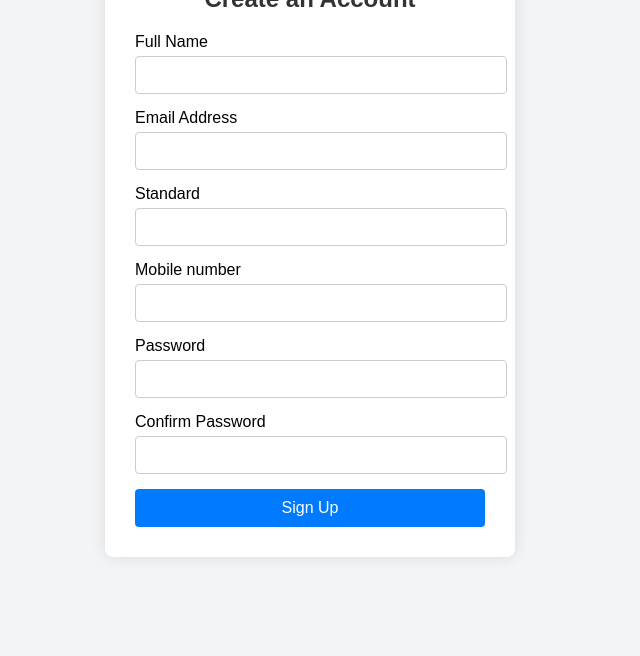
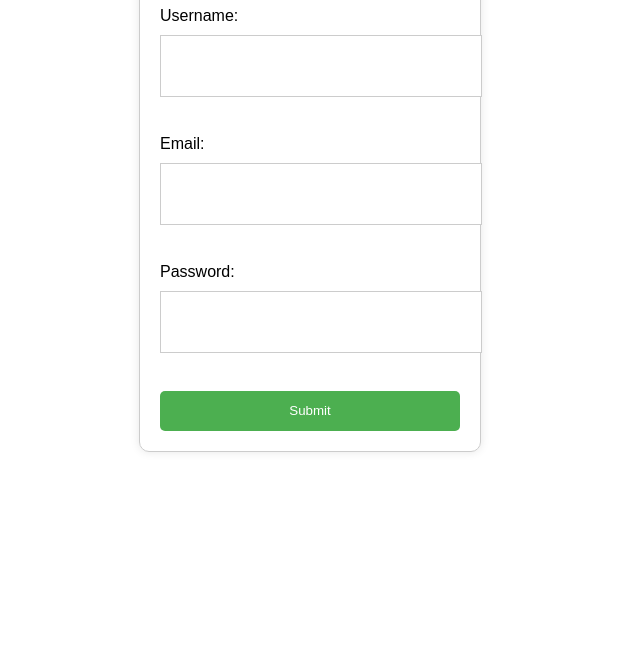
Before and after one commit to tanmayy-2907/SIH-, a plain HTML site: page signup.html in a window 1280 px wide. Shown: the part 144-800 px from the top of the page, without its empty margins (330-970 px from the left). Drawn offline with Linux system fonts and the light colour scheme.

Commit message:
Add files via upload

```diff
--- a/home.css
+++ b/home.css
@@ -1,48 +1,53 @@
-*{
+
+.container{
+
+    display: flex;
+    justify-content: space-between;
+}
+
+
+* {
     margin: 0;
     padding: 0;
+    font-family: 'Segoe UI', Tahoma, Geneva, Verdana, sans-serif;
+    box-sizing: border-box;
 }
 
-.user-img{
-    width:50px;
+.user-img {
+    width: 50px;
     border-radius: 100%;
-    border:1px solid #ccc
+    border: 1px solid #ccc;
 }
 
-.sidebar{
-    position: absolute;
+.sidebar {
+    position: fixed; /* Changed from absolute */
     top: 0;
     height: 100vh;
     width: 80px;
     background-color: #d2edf9;
-    padding:0.4rem 0.8rem;
+    padding: 0.4rem 0.8rem;
     transition: all 0.5s ease;
 }
 
-.sidebar.active ~ .main-con{
-    left: 250px;
-    width: calc(100%-250px);
-}
-
-.sidebar.active{
+.sidebar.active {
     width: 250px;
 }
 
-.sidebar #btn{
+.sidebar #btn {
     position: absolute;
-    top:.4rem;
-    left:50%;
+    top: 0.4rem;
+    left: 50%; /* Adjusted */
     font-size: 1.2rem;
     line-height: 50px;
-    transform:translateX(-50%);
+    transform: translateX(-50%);
     cursor: pointer;
 }
 
-.sidebar.active #btn{
-    left:90%
+.sidebar.active #btn {
+    left: 85%; /* Adjusted */
 }
 
-.sidebar.top.logo{
+.sidebar .top .logo {
     color: white;
     height: 50px;
     width: 100%;
@@ -52,39 +57,45 @@
     opacity: 0;
 }
 
-.sidebar.active.top.logo{
+.sidebar.active .top .logo {
     opacity: 1;
+    color: black;
 }
 
-.top.logo{
+.top .logo i {
+    font-size: 2rem;
+    margin-right: 5px;
+}
+
+.top.logo span {
     font-size: 2rem;
     margin-left: 5px;
 }
 
-.user{
+.user {
     display: flex;
     align-items: center;
-    margin:1rem 0;
+    margin: 1rem 0;
 }
 
-.user p{
+.user p {
     opacity: 1;
     margin-left: 1rem;
 }
 
-.bold{
+.bold {
     font-weight: 600;
 }
 
-.sidebar p{
+.sidebar p {
     opacity: 0;
 }
 
-.sidebar.active p{
+.sidebar.active p {
     opacity: 1;
 }
 
-.sidebar ul li{
+.sidebar ul li {
     position: relative;
     list-style-type: none;
     height: 50px;
@@ -93,19 +104,19 @@
     line-height: 50px;
 }
 
-.sidebar ul li a{
+.sidebar ul li a {
     text-decoration: none;
     display: flex;
     align-items: center;
     border-radius: 0.8rem;
 }
 
-.sidebar ul li a:hover{
-    background-color:white;
+.sidebar ul li a:hover {
+    background-color: white;
     color: black;
 }
 
-.sidebar ul li a i{
+.sidebar ul li a i {
     min-width: 50px;
     height: 50px;
     text-align: center;
@@ -113,31 +124,47 @@
     line-height: 50px;
 }
 
-.sidebar.nav-item{
-    opacity: 0;
+.sidebar.active .nav-item {
+    display: inline-block;
 }
 
-.sidebar.active.nav-item{
-    opacity: 1;
+.sidebar .nav-item {
+    display: none;
 }
 
-.sidebar ul li .tooltip{
-    position: absolute;
-    left:150px;
-    top:50%;
-    transform: translate(-50%,-50%);
-    box-shadow: 0 0.5rem 0.8rem rgb(0,0,0,0.2);
-    border-radius: .6rem;
-    padding: .4rem 1.2rem;
+.sidebar ul li .tooltip {
+    position: fixed;
+    left: 100px;
+    bottom: 0.5rem;
+    transform: translate(-1rem, 0.3rem);
+    box-shadow: 0 0.5rem 0.8rem rgb(0, 0, 0, 0.2);
+    border-radius: 0.6rem;
+    padding: 0.4rem 1.2rem;
     line-height: 1.8rem;
     z-index: 20;
-    opacity: 0;
+    display: none;
 }
 
-.sidebar ul li:hover .tooltip{
-    opacity: 1;
+.sidebar ul li:hover .tooltip {
+    display: inline;
 }
 
-.sidebar.active ul li .tooltip{
-    display: none;
+.main-con {
+    position: relative;
+    background-color: white;
+    top: 0;
+    left: 80px;
+    width: calc(100% - 80px);
+    transition: all 0.5s ease;
+    padding: 1rem;
 }
+
+.sidebar.active ~ .main-con {
+    left: 250px;
+    width: calc(100% - 250px);
+}
+
+.container {
+    display: flex;
+    justify-content: space-between;
+}
--- /dev/null
+++ b/signup.css
@@ -0,0 +1,40 @@
+body {
+    font-family: Arial, sans-serif;
+}
+
+.container {
+    width: 300px;
+    margin: 50px auto;
+    padding: 20px;
+    border: 1px solid #ccc;
+    border-radius: 10px;
+    box-shadow: 0 0 10px rgba(0, 0, 0, 0.1);
+}
+
+label {
+    display: block;
+    margin-bottom: 10px;
+}
+
+input[type="text"], input[type="email"], input[type="password"] {
+    width: 100%;
+    height: 40px;
+    margin-bottom: 20px;
+    padding: 10px;
+    border: 1px solid #ccc;
+}
+
+input[type="submit"] {
+    width: 100%;
+    height: 40px;
+    background-color: #4CAF50;
+    color: #fff;
+    padding: 10px;
+    border: none;
+    border-radius: 5px;
+    cursor: pointer;
+}
+
+input[type="submit"]:hover {
+    background-color: #3e8e41;
+}
--- a/signup.html
+++ b/signup.html
@@ -1,48 +1,25 @@
 <!DOCTYPE html>
 <html lang="en">
-  <head>
-    <meta charset="UTF-8" />
-    <meta http-equiv="X-UA-Compatible" content="IE=edge" />
-    <meta name="viewport" content="width=device-width, initial-scale=1.0" />
-    <link rel="stylesheet" href="styles.css" />
+<head>
+    <meta charset="UTF-8">
+    <meta name="viewport" content="width=device-width, initial-scale=1.0">
     <title>Sign Up</title>
-  </head>
-  <body>
-    <div class="signup-container">
-      <h2>Create an Account</h2>
-      <form action="#">
-        <div class="input-group">
-          <label for="name">Full Name</label>
-          <input type="text" id="name" name="name" required />
-        </div>
-        <div class="input-group">
-          <label for="email">Email Address</label>
-          <input type="email" id="email" name="email" required />
-        </div>
+    <link rel="stylesheet" href="signup.css">
+</head>
+<body>
+    <div class="container">
+        <h1>Sign Up</h1>
+        <form id="signup-form">
+            <label for="username">Username:</label>
+            <input type="text" id="username" name="username"><br><br>
+            <label for="email">Email:</label>
+            <input type="email" id="email" name="email"><br><br>
+            <label for="password">Password:</label>
+            <input type="password" id="password" name="password"><br><br>
+            <input type="submit" value="Submit">
+        </form>
+    </div>
 
-        <div class="input-group">
-          <label for="email">Standard</label>
-          <input type="text" id="email" name="email" required />
-        </div>
-        <div class="input-group">
-          <label for="email">Mobile number</label>
-          <input type="email" id="email" name="email" required />
-        </div>
-        <div class="input-group">
-          <label for="password">Password</label>
-          <input type="password" id="password" name="password" required />
-        </div>
-        <div class="input-group">
-          <label for="confirm-password">Confirm Password</label>
-          <input
-            type="password"
-            id="confirm-password"
-            name="confirm-password"
-            required
-          />
-        </div>
-        <button type="submit" class="btn">Sign Up</button>
-      </form>
-    </div>
-  </body>
+    <script src="script.js"></script>
+</body>
 </html>
--- a/style.css
+++ b/style.css
@@ -1,4 +1,3 @@
-
 
 
 .component{
@@ -49,8 +48,8 @@ a:hover{
 .hero{
 
     max-width: 100%;
-    border: 2px black solid;
-    border-radius: 10%;
+
+
 }
 
 
```
Also changed, not shown: home.html (+5 -3 lines), index.html (+4 -7 lines), script.js (line endings or trailing spaces).
